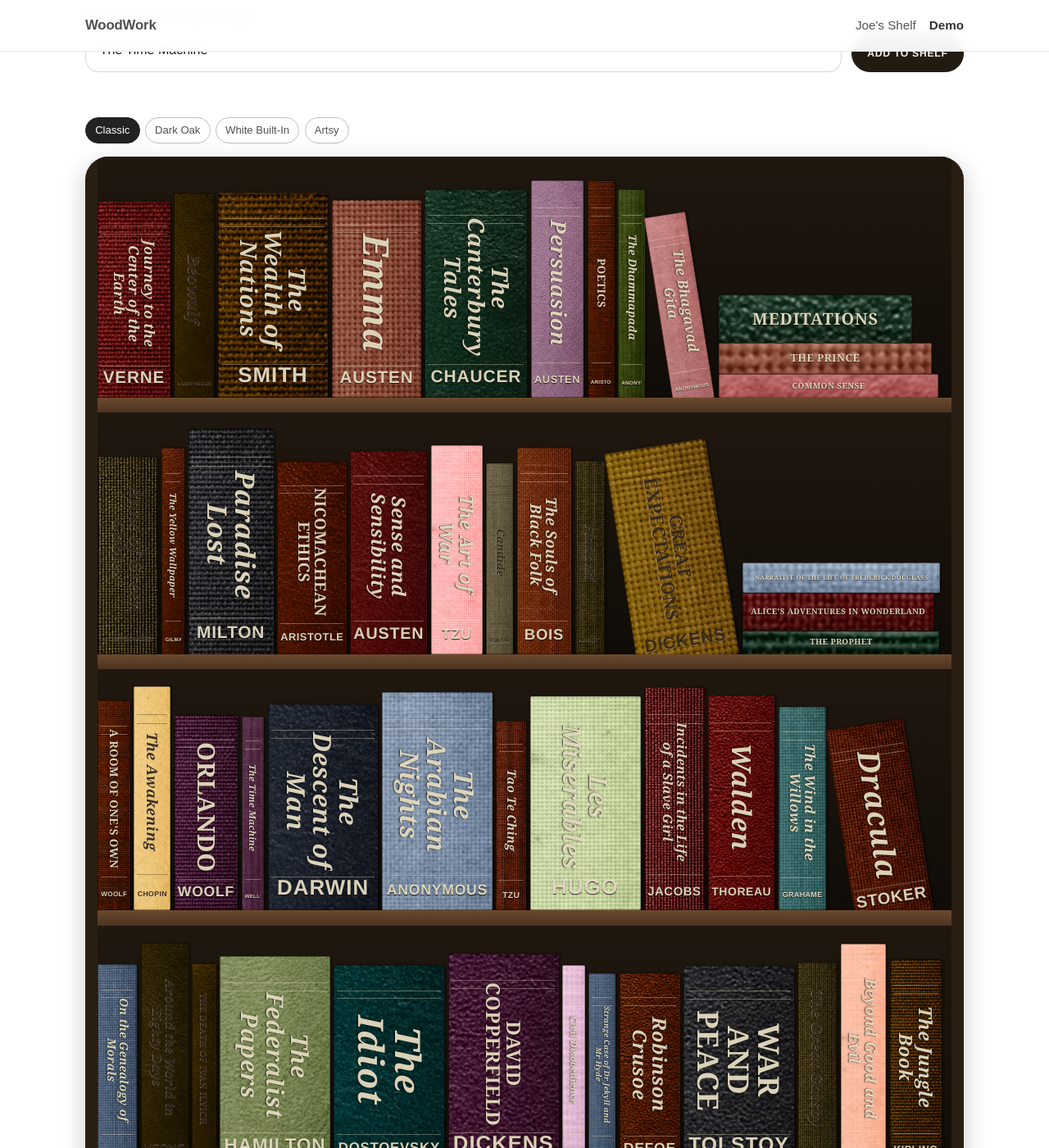
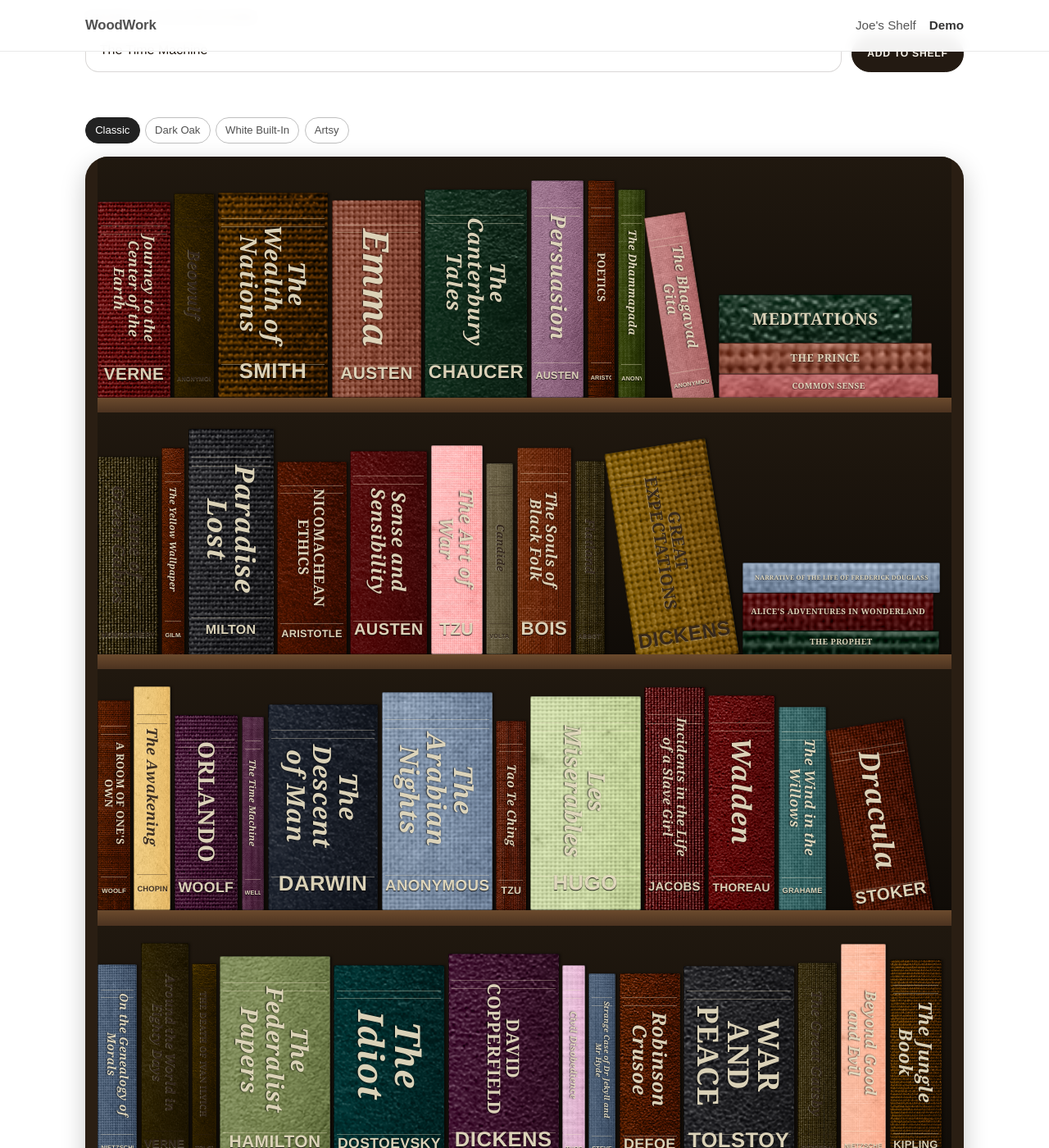
Before and after one commit to josephruocco/books-josephruocco, a Jekyll site: the page built from woodwork-demo.html, in a window 1280 px wide and 1400 px high, scrolled down 301 px. Shown: the whole window at 82% size. Built offline with Jekyll 4.4.1, drawn with Linux system fonts in a browser that asks for light colours.

Commit message:
Further enlarge WoodWork spine authors

```diff
--- a/woodwork-demo.html
+++ b/woodwork-demo.html
@@ -430,7 +430,7 @@
   .spine .label {
     position: absolute;
     top: 13%;
-    bottom: 19%;
+    bottom: 24%;
     left: 4px;
     right: 4px;
     writing-mode: vertical-rl;
@@ -452,14 +452,14 @@
     position: absolute;
     left: 3px;
     right: 3px;
-    bottom: 5.5%;
+    bottom: 7.5%;
     overflow: hidden;
     white-space: nowrap;
     text-align: center;
     text-transform: uppercase;
     font-family: "Avenir Next", "Helvetica Neue", sans-serif;
     font-weight: 700;
-    letter-spacing: .04em;
+    letter-spacing: .02em;
     line-height: 1;
     pointer-events: none;
   }
@@ -1104,14 +1104,14 @@
     }
 
     var surname = authorSurname(book);
-    if (surname && w >= 18) {
+    if (surname && w >= 20) {
       var author = document.createElement('span');
       author.className = 'spine-author';
       author.textContent = surname;
       author.style.color = ink;
       author.style.textShadow = light ? '0 1px rgba(255,255,255,.28)' : '0 1px 1px rgba(0,0,0,.8)';
-      var authorFit = (w - 6) / Math.max(1, surname.length * .63);
-      author.style.fontSize = Math.max(7.25, Math.min(10.25 * SCALE, w * .28, authorFit)) + 'px';
+      var authorFit = (w - 5) / Math.max(1, surname.length * .56);
+      author.style.fontSize = Math.max(8.25, Math.min(12 * SCALE, w * .34, authorFit)) + 'px';
       el.appendChild(author);
     }
     el.setAttribute('aria-label', book.title + (book.author ? ', ' + book.author : ''));
```
Also changed, not shown: other parts of woodwork-demo.html (+1 -1 lines).
